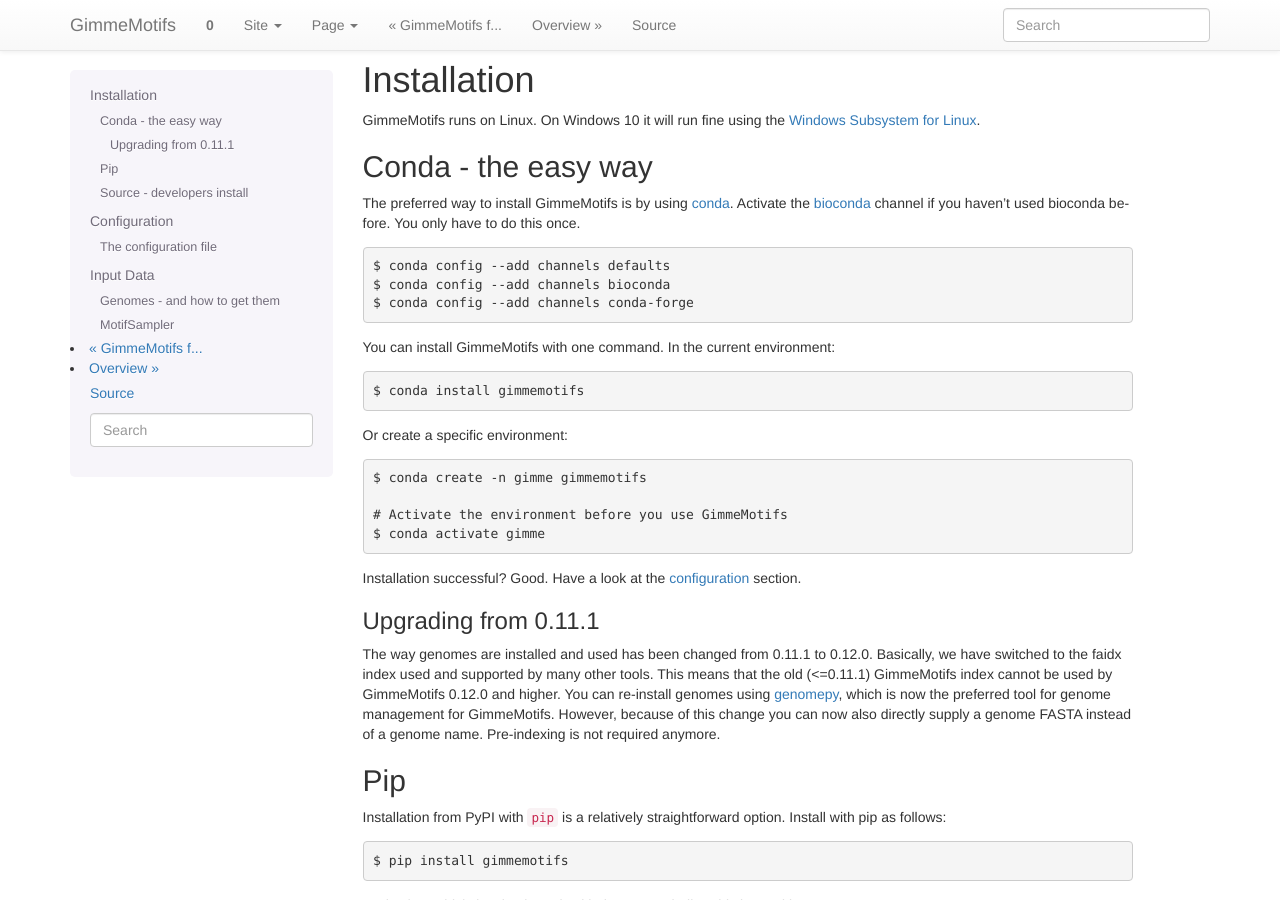
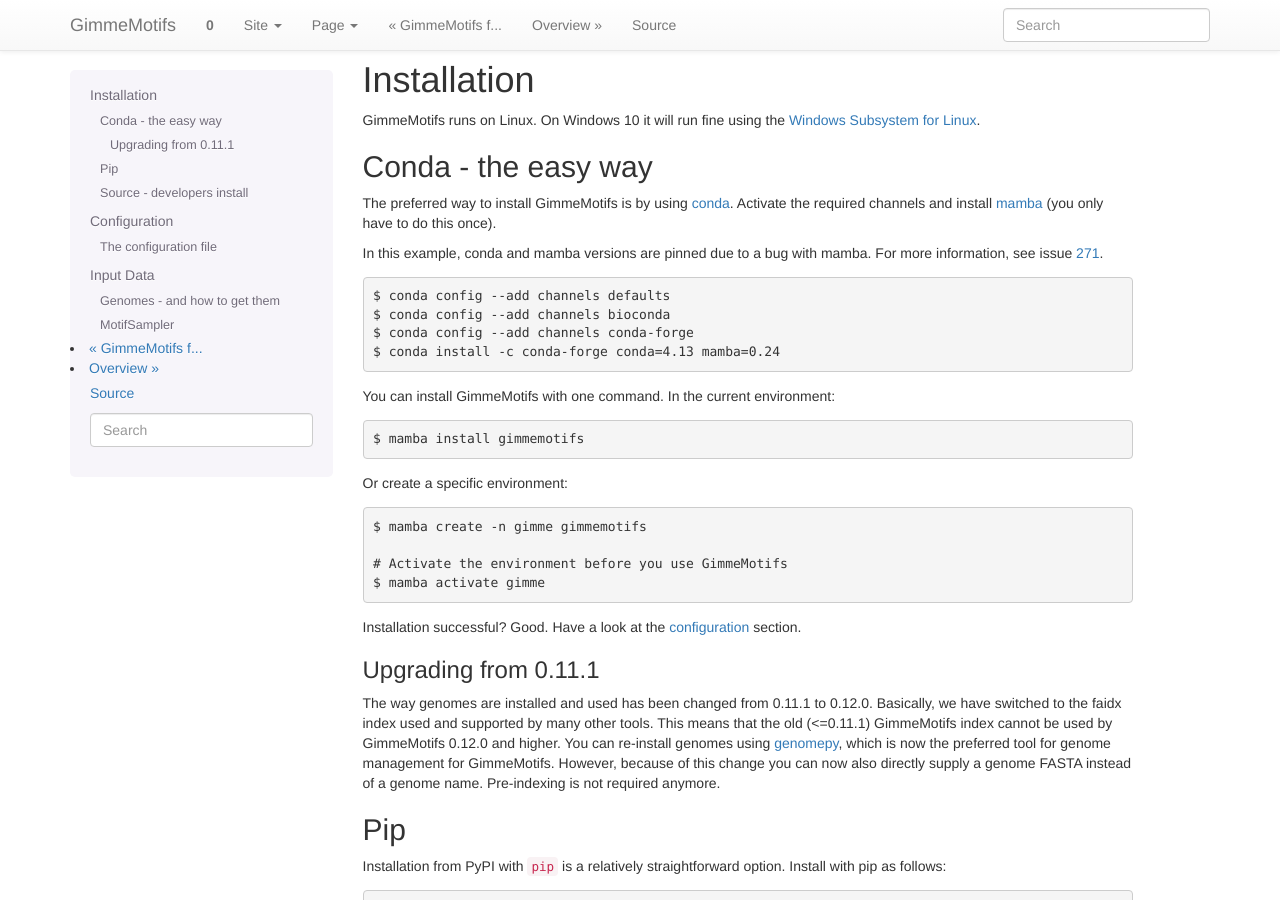
Before and after one commit to vanheeringen-lab/gimmemotifs, a Sphinx documentation site: the page built from docs/installation.rst, in a window 1280 px wide and 900 px high. Built offline with Sphinx 7.4.7, drawn with Linux system fonts in a browser that asks for light colours.

Commit message:
update install info

```diff
--- a/docs/installation.rst
+++ b/docs/installation.rst
@@ -15,33 +15,38 @@ GimmeMotifs runs on Linux. On Windows 10 it will run fine using the `Windows Sub
 Conda - the easy way
 --------------------
 
-The preferred way to install GimmeMotifs is by using `conda
-<https://docs.continuum.io/anaconda>`_.
-Activate the bioconda_ channel if you haven't used bioconda before.
-You only have to do this once.
+The preferred way to install GimmeMotifs is by using conda_.
+Activate the required channels and install mamba_ (you only have to do this once).
 
+In this example, conda and mamba versions are pinned due to a bug with mamba.
+For more information, see issue 271_.
+
+.. _conda: https://docs.continuum.io/anaconda
+.. _mamba: https://github.com/mamba-org/mamba
 .. _bioconda: https://bioconda.github.io/
+.. _271: https://github.com/vanheeringen-lab/gimmemotifs/issues/271
 
 ::
 
     $ conda config --add channels defaults
     $ conda config --add channels bioconda
     $ conda config --add channels conda-forge
+    $ conda install -c conda-forge conda=4.13 mamba=0.24
 
 You can install GimmeMotifs with one command. In the current environment:
 
 ::
 
-    $ conda install gimmemotifs
+    $ mamba install gimmemotifs
 
 Or create a specific environment:
 
 ::
 
-    $ conda create -n gimme gimmemotifs
+    $ mamba create -n gimme gimmemotifs
 
     # Activate the environment before you use GimmeMotifs
-    $ conda activate gimme
+    $ mamba activate gimme
 
 Installation successful? Good. Have a look at the :ref:`configuration<configuration>` section.
 
```
